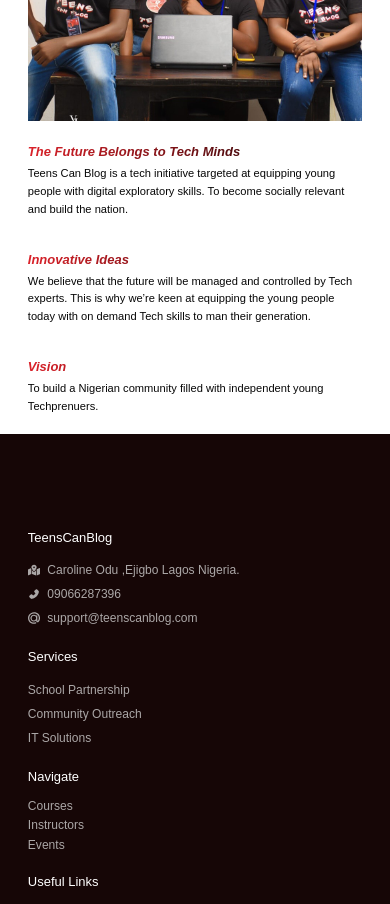
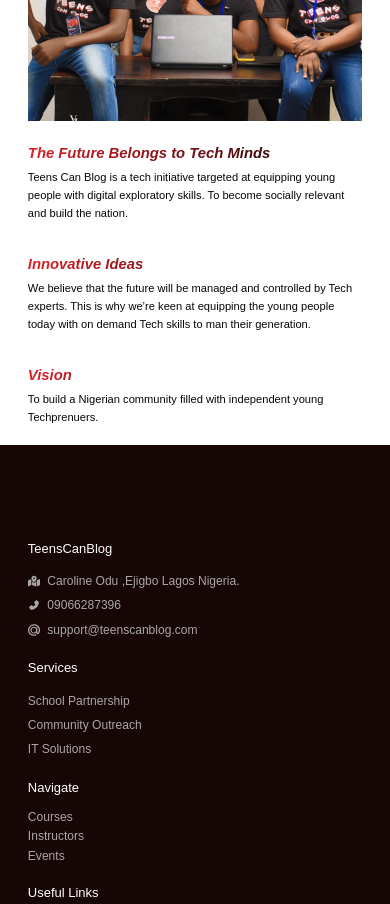
Before and after one commit to Niscolinx/teenscan, a React (Create React App) app: page / in a window 390 px wide. Shown: the part 3180-4084 px from the top of the page. Built offline with nearby package versions, Linux system fonts and the light colour scheme; what react-router-last-location would draw is missing.

Commit message:
working on vision

```diff
--- a/src/sass/base/typography.scss
+++ b/src/sass/base/typography.scss
@@ -88,7 +88,7 @@
 
 .heading-2 {
     @extend %heading;
-    font-size: clamp(1.4rem, 4vw, 2.1vw);
+    font-size: clamp(1.6rem, 4vw, 2.1vw);
     font-style: italic;
     line-height: 2;
     font-weight: 700;
```
Also changed, not shown: src/sass/components/vision.scss (+4 -4 lines).
